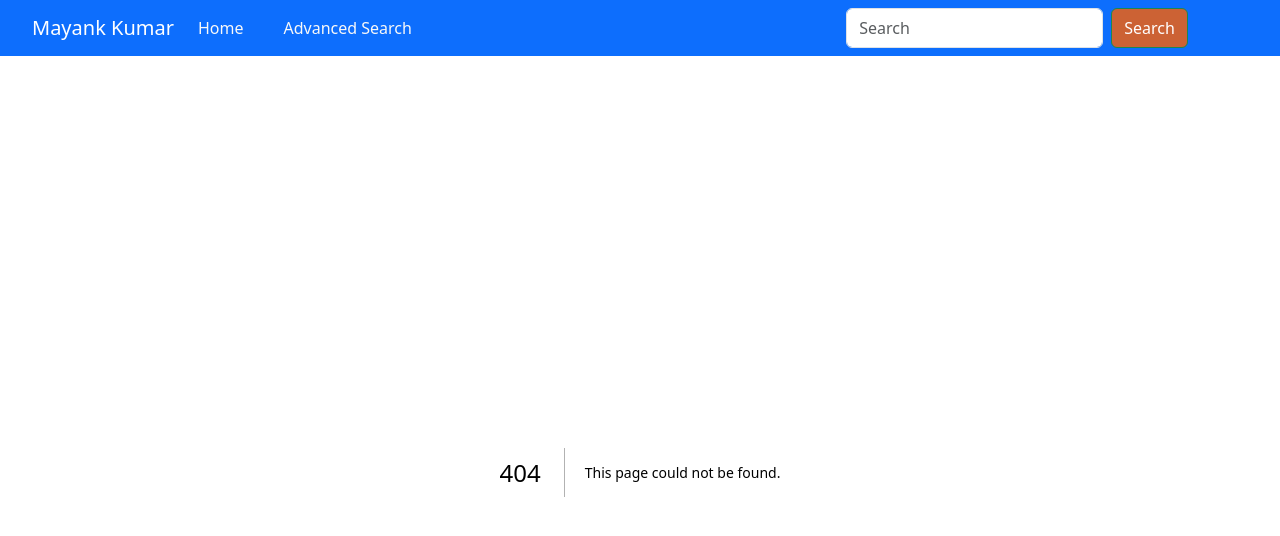
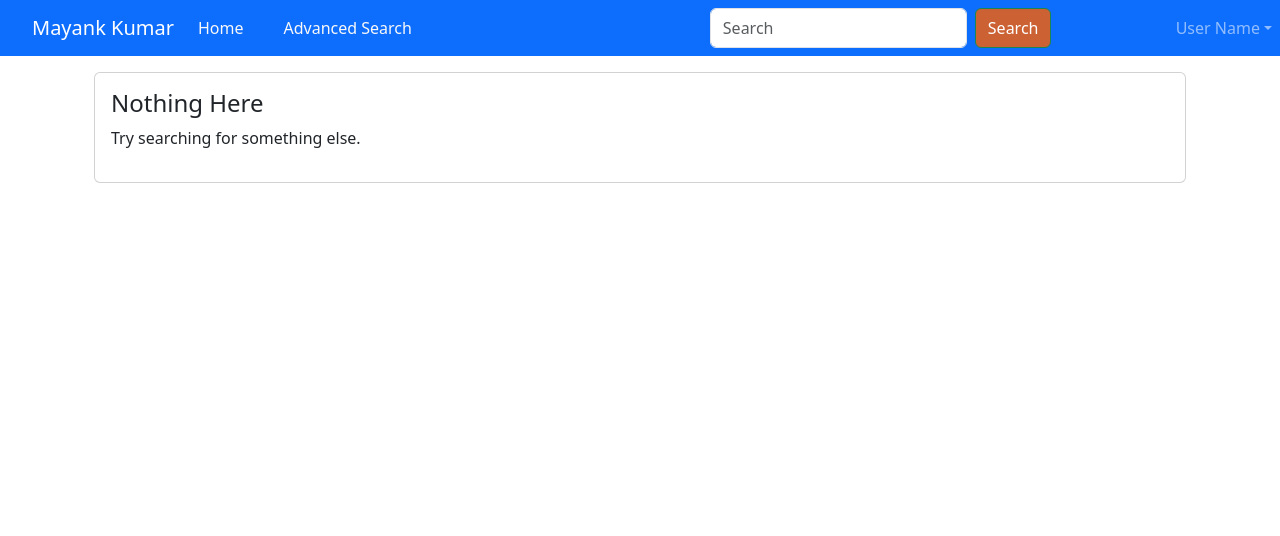
Before and after one commit to Datmehar-Singh/Web422_5, a Next.js app: page /favourites in a window 1280 px wide. Before the commit this address had no page. Shown: the top 536 px of the page. Built offline with nearby package versions, Linux system fonts and the light colour scheme.

Commit message:
Add favourites functionality

```diff
--- a/components/MainNav.js
+++ b/components/MainNav.js
@@ -1,5 +1,5 @@
 import React, { useState } from "react";
-import { Button, Form, Nav, Navbar } from "react-bootstrap";
+import { Button, Form, Nav, Navbar, NavDropdown } from "react-bootstrap";
 import Link from "next/link";
 import { useRouter } from "next/router";
 const MainNav = () => {
@@ -49,6 +49,18 @@ const MainNav = () => {
               </Button>
             </Form>
             &nbsp;
+            <NavDropdown title="User Name" id="basic-nav-dropdown">
+              <Link href="/favourites" passHref legacyBehavior>
+                <Nav.Link>
+                  <NavDropdown.Item
+                    href="#action/3.1"
+                    onClick={() => setIsExpanded(false)}
+                  >
+                    Favourites
+                  </NavDropdown.Item>
+                </Nav.Link>
+              </Link>
+            </NavDropdown>
           </Nav>
         </Navbar.Collapse>
       </Navbar>
--- /dev/null
+++ b/pages/favourites.js
@@ -0,0 +1,40 @@
+import React, { useState, useEffect } from "react";
+import { Col, Container, Row, Card } from "react-bootstrap";
+import { useAtom } from "jotai";
+import { favouritesAtom } from "../store.js";
+import ArtworkCard from "../components/ArtworkCard.js";
+
+export default function Favourites() {
+  const [favouritesList, setFavouritesList] = useAtom(favouritesAtom);
+
+  let [artworkList, setArtworkList] = useState([]);
+
+  useEffect(() => {
+    setArtworkList(favouritesList);
+  }, [favouritesList]);
+
+  return (
+    <>
+      <Container>
+        {artworkList.length > 0 ? (
+          <>
+            <Row className="gy-4">
+              {artworkList.map((currentObjectID) => (
+                <Col lg={3} key={currentObjectID}>
+                  <ArtworkCard objectID={currentObjectID} />
+                </Col>
+              ))}
+            </Row>
+          </>
+        ) : (
+          <Card>
+            <Card.Body>
+              <h4>Nothing Here</h4>
+              <p>Try searching for something else.</p>
+            </Card.Body>
+          </Card>
+        )}
+      </Container>
+    </>
+  );
+}
```
